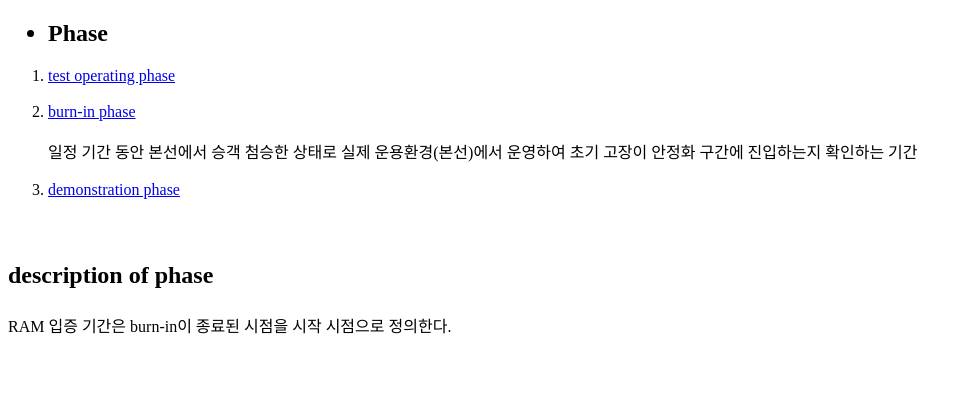
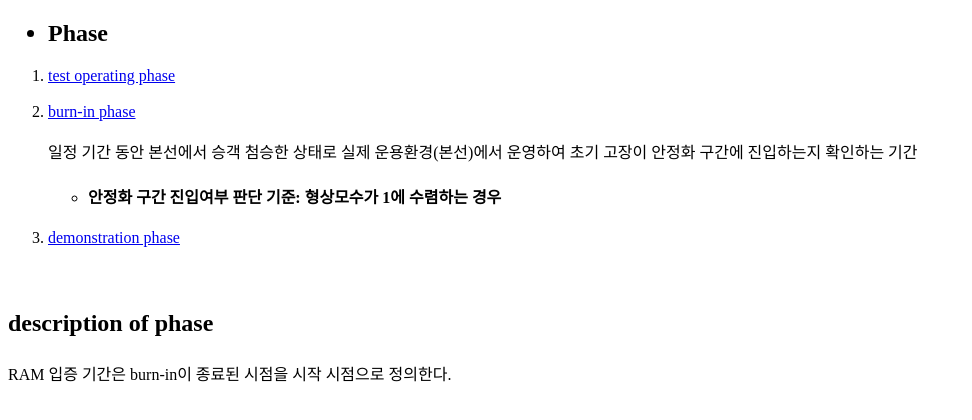
Before and after one commit to noproblemgeon/my-first-web-site, a plain HTML site: page 2.html in a window 1280 px wide. Shown: the part 60-480 px from the top of the page, without its empty margins (0-972 px from the left). Drawn offline with Linux system fonts and the light colour scheme.

Commit message:
3.html 형상모수 설명 추가

```diff
--- a/2.html
+++ b/2.html
@@ -12,7 +12,9 @@
       <li><a href="1.html">test operating phase</a></li><br>
       <li><a href="2.html">burn-in phase</a></li><br>
       일정 기간 동안 본선에서 승객 첨승한 상태로 실제 운용환경(본선)에서 운영하여
-      초기 고장이 안정화 구간에 진입하는지 확인하는 기간<br><br>
+      초기 고장이 안정화 구간에 진입하는지 확인하는 기간
+       <ul><h4><li>
+      안정화 구간 진입여부 판단 기준: 형상모수가 1에 수렴하는 경우</li></h4></ul>
       <li><a href="3.html">demonstration phase</a></li><br>
      </ol>
 
```
